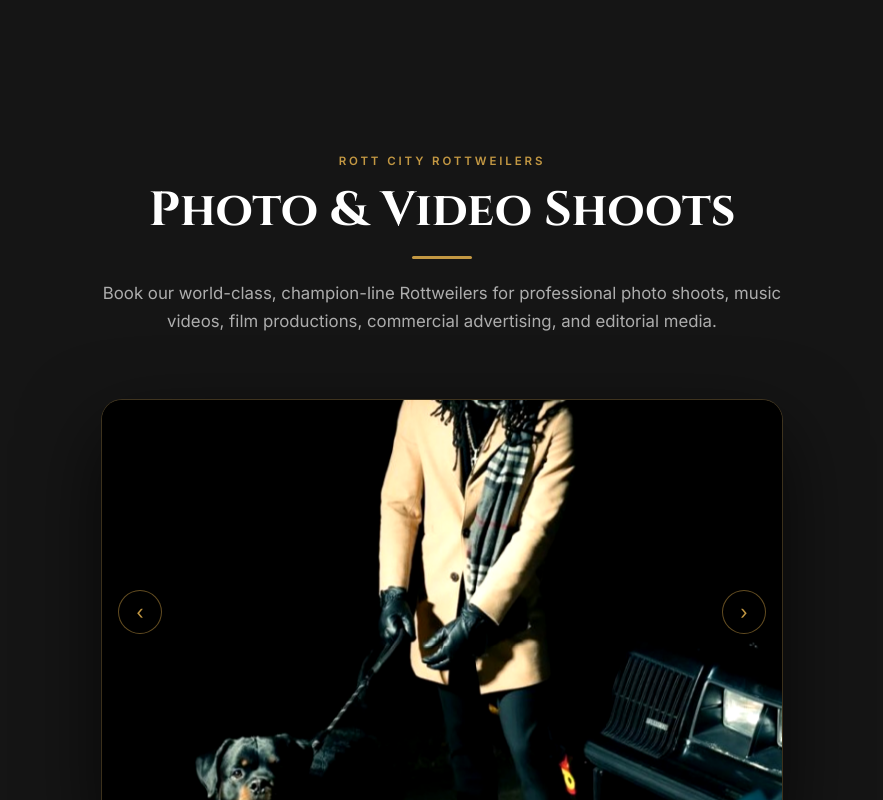
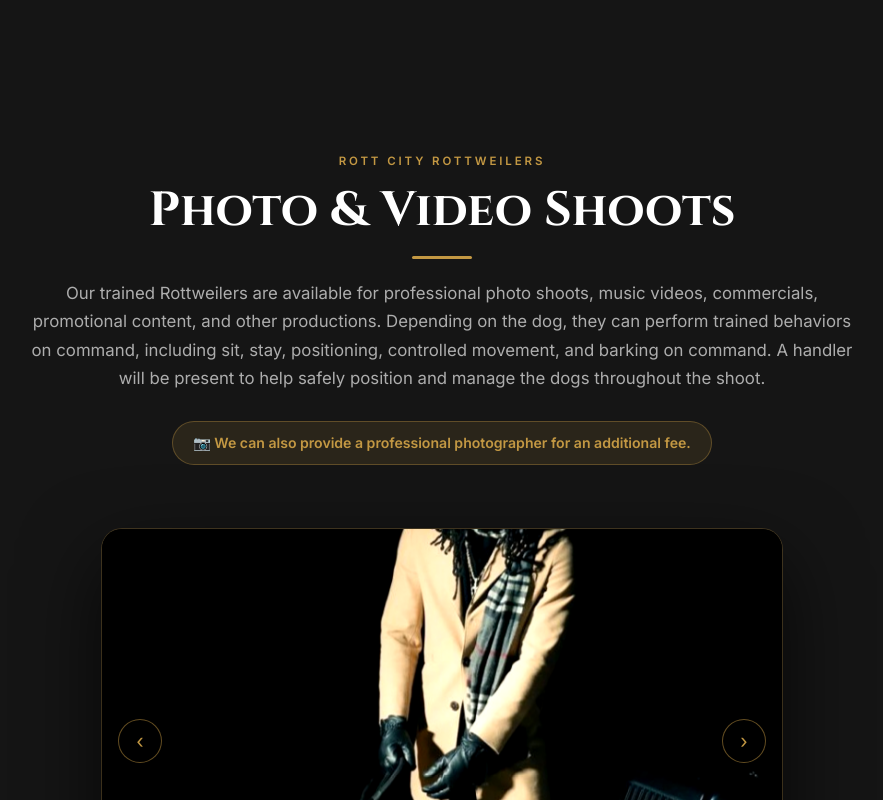
Before and after one commit to desirexr/rottcityrottweilers, a React (Vite) app: page / in a window 1280 px wide. Shown: the part 11200-12000 px from the top of the page, without its empty margins (198-1081 px from the left). Built offline with nearby package versions, Linux system fonts and the light colour scheme.

Commit message:
docs: add description and photographer note to Photo & Video Shoots section

```diff
--- a/src/components/Photoshoots.jsx
+++ b/src/components/Photoshoots.jsx
@@ -147,7 +147,7 @@ export default function Photoshoots() {
         /* ── Header ── */
         .ps-header {
           text-align: center;
-          max-width: 720px;
+          max-width: 840px;
           margin: 0 auto clamp(2.5rem, 5vw, 4rem);
           padding: 0 0.5rem;
         }
@@ -532,10 +532,23 @@ export default function Photoshoots() {
         <p className="ps-eyebrow">Rott City Rottweilers</p>
         <h2 className="ps-title">Photo & Video Shoots</h2>
         <div className="ps-divider" />
-        <p className="ps-subtitle">
-          Book our world-class, champion-line Rottweilers for professional photo shoots,
-          music videos, film productions, commercial advertising, and editorial media.
+        <p className="ps-subtitle" style={{ marginBottom: '1.25rem' }}>
+          Our trained Rottweilers are available for professional photo shoots, music videos, commercials, promotional content, and other productions. Depending on the dog, they can perform trained behaviors on command, including sit, stay, positioning, controlled movement, and barking on command. A handler will be present to help safely position and manage the dogs throughout the shoot.
         </p>
+        <div style={{
+          display: 'inline-block',
+          marginTop: '0.5rem',
+          padding: '0.65rem 1.25rem',
+          background: 'rgba(195,152,67,0.12)',
+          border: '1px solid rgba(195,152,67,0.35)',
+          borderRadius: '30px',
+          fontFamily: '"Inter", sans-serif',
+          fontSize: '0.88rem',
+          fontWeight: 600,
+          color: 'var(--primary)',
+        }}>
+          📷 We can also provide a professional photographer for an additional fee.
+        </div>
       </div>
 
       {/* ── Image Showcase Slider ── */}
```
